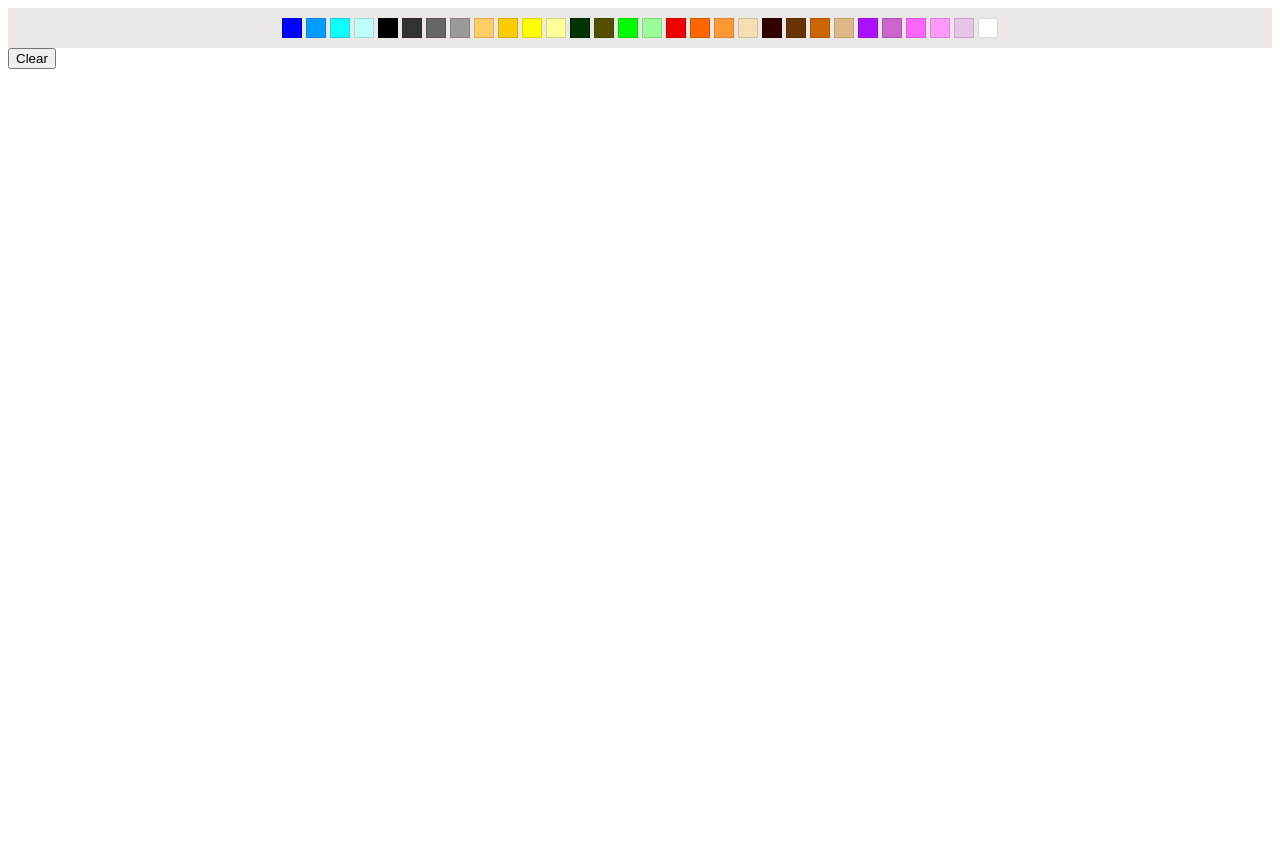
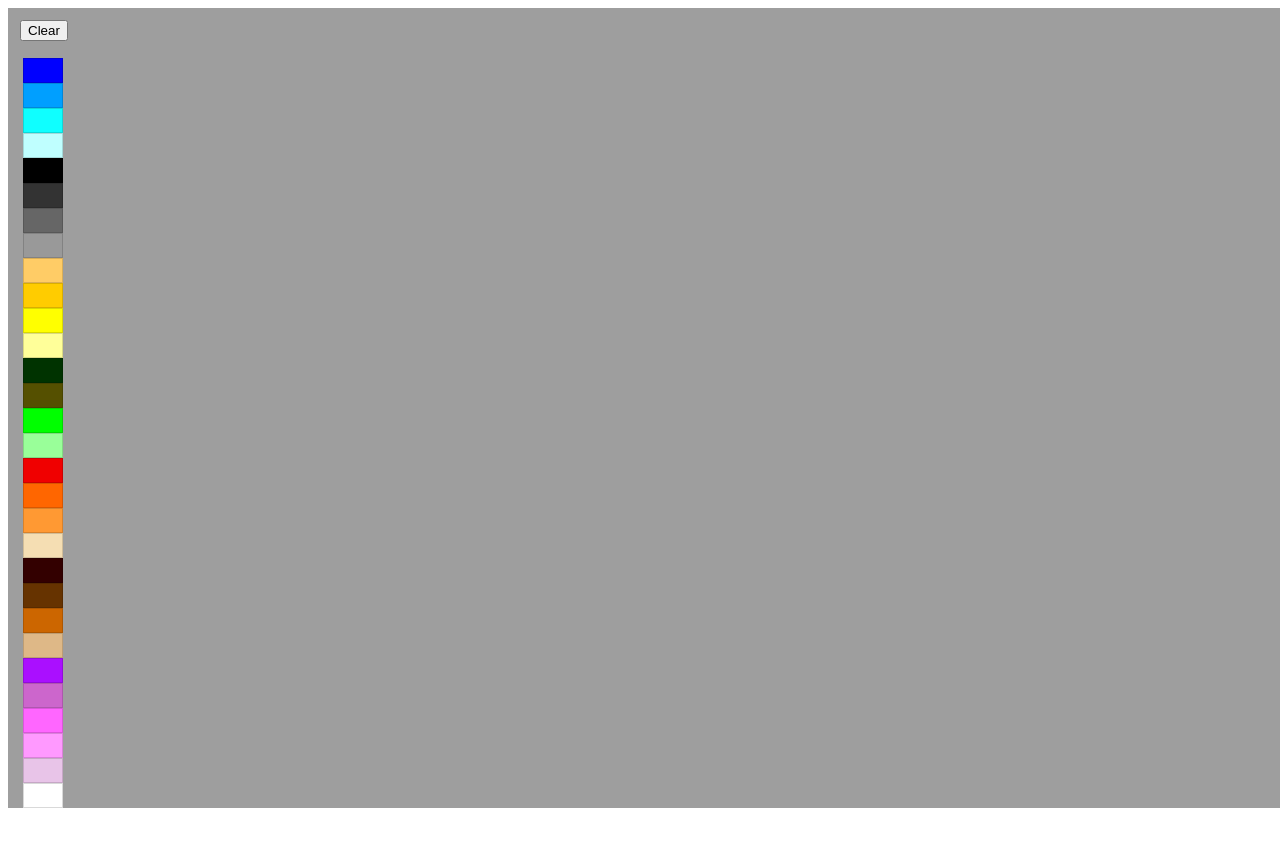
Before and after one commit to DawsonQuick/SocketTest, a website: page public/index.html in a window 1280 px wide. After the commit the page ends 820 px from the top, so only its background shows below. Drawn offline with Linux system fonts and the light colour scheme.

Commit message:
Updated ui components

```diff
--- a/public/index.html
+++ b/public/index.html
@@ -5,11 +5,18 @@
     <title> Hello world! </title>
 </head>
 <style>
-  .colors {
+.colors {
   background-color: #ece8e8;
   text-align: center;
-  padding-bottom: 5px;
-  padding-top: 10px;
+  padding: 0px; /* Adjust padding as needed */
+  display: flex;
+  flex-direction: column;
+  align-items: center; /* Center items horizontally */
+  justify-content: center; /* Center items vertically */
+  position: absolute;
+  z-index: 1;
+  margin-top: 50px;
+  margin-left: 15px;
 }
 
 .colors button {
@@ -18,9 +25,9 @@
   border-radius: 0;
   outline: none;
   cursor: pointer;
-  width: 20px;
-  height: 20px;
-  margin-bottom: 5px
+  width: 40px;
+  height: 25px;
+  margin-bottom: 0; /* Remove margin-bottom */
 }
   .colors button:nth-of-type(1) {
   background-color: #0000ff;
@@ -141,6 +148,12 @@
 .colors button:nth-of-type(30) {
   background-color: #ffffff;
 }
+.clear {
+  position: absolute;
+  margin-left: 12px;
+  margin-top: 12px;
+  z-index: 0;
+}
 </style>
 <body>
   <main>
--- a/public/index.js
+++ b/public/index.js
@@ -5,6 +5,15 @@ C.height = window.innerHeight;
 var boundings = C.getBoundingClientRect();
 /** @type {CanvasRenderingContext2D} */
 const X = C.getContext("2d");
+
+ // Load an image from a URL
+ const img = new Image();
+ img.src = 'https://cutewallpaper.org/23/kali-linux-wallpaper-full-hd/51267842.jpg';
+
+ // Once the image is loaded, draw it on the canvas
+ img.onload = function() {
+  X.drawImage(img, 0, 0, C.width, C.height);
+ };
 
 //Player state variables
 isDrawing = false;
@@ -68,11 +77,6 @@ reqanf();
 C.addEventListener("mousedown", function(event) {
 
   isDrawing = true;
-
-  // Start Drawing
-  X.beginPath();
-  X.moveTo(event.clientX - boundings.left, event.clientY - boundings.top);
-
 });
 
 C.addEventListener("mousemove", function(e) {
@@ -96,12 +100,6 @@ C.addEventListener("mousemove", function(e) {
     code[0] = CMDS.move;
 
     let data = new Blob([code, buf]);
-    X.fillStyle = "#1f1f1f";
-    if(serverMove) X.moveTo(e.clientX - boundings.left, e.clientY - boundings.top);
-    X.lineTo(e.clientX - boundings.left, e.clientY - boundings.top);
-    X.strokeStyle = color;
-    X.stroke();
-    serverMove = false;
     socket.send(data);
   }
 });
@@ -133,8 +131,6 @@ colors.addEventListener('click', function(event) {
 
 var clear = document.getElementsByClassName('clear')[0];
 clear.addEventListener('click', function(event) {
-  //Clears the local instance of the canvas
-  X.clearRect(0, 0, C.width, C.height);
 
   //Creates a packet to send a clear command to the server
   let commandPacket = new Uint8Array(1);
@@ -189,11 +185,10 @@ function parsePacket(code, data) {
   switch (code) {
     case CMDS.clearCanvas: {
       X.clearRect(0, 0, C.width, C.height);
+      X.drawImage(img, 0, 0, C.width, C.height);
       break;
     }
     case CMDS.colorChange: {
-      console.log(data);
-      console.log("new color change", data[0]);
       let player = players.find(e => e.id == data[0]);
       let textDecoder = new TextDecoder();
       var data = data.slice(2);
@@ -228,10 +223,7 @@ function parsePacket(code, data) {
     }
 
     case CMDS.add: {
-      console.log(data);
-      console.log("new", data[0]);
-      const playerWithId = players.find(e => e.id == data[0]);
-
+    const playerWithId = players.find(e => e.id == data[0]);
     if (!playerWithId) {
       players.push(new Player(data[0]));
     }
@@ -240,7 +232,6 @@ function parsePacket(code, data) {
     }
 
     case CMDS.remove: {
-      console.log("remove", data[0]);
       let player = players.findIndex(e => e.id == data[0]);
       if (player < 0) {
         console.warn("Tried to remove non-existant player", data[0]);
```
Also changed, not shown: index.js (+4 -11 lines).
